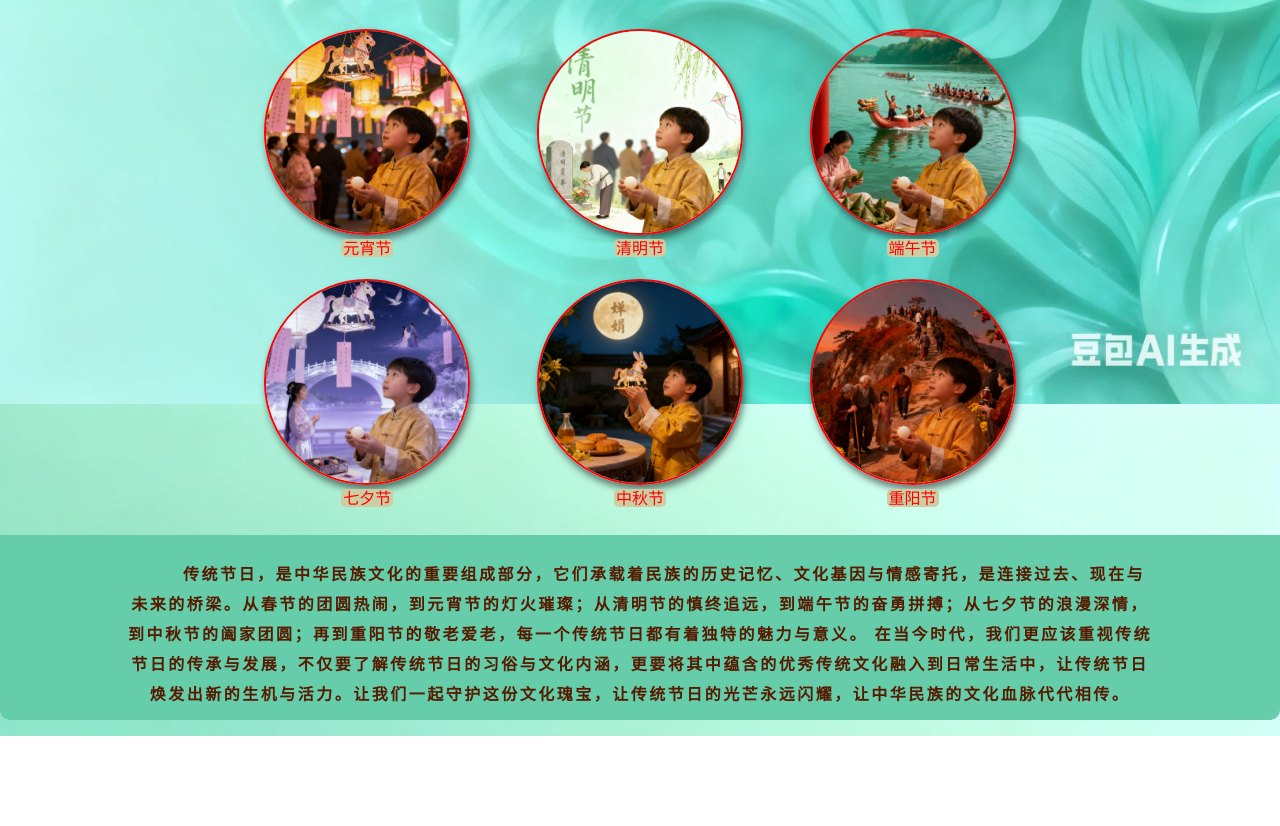
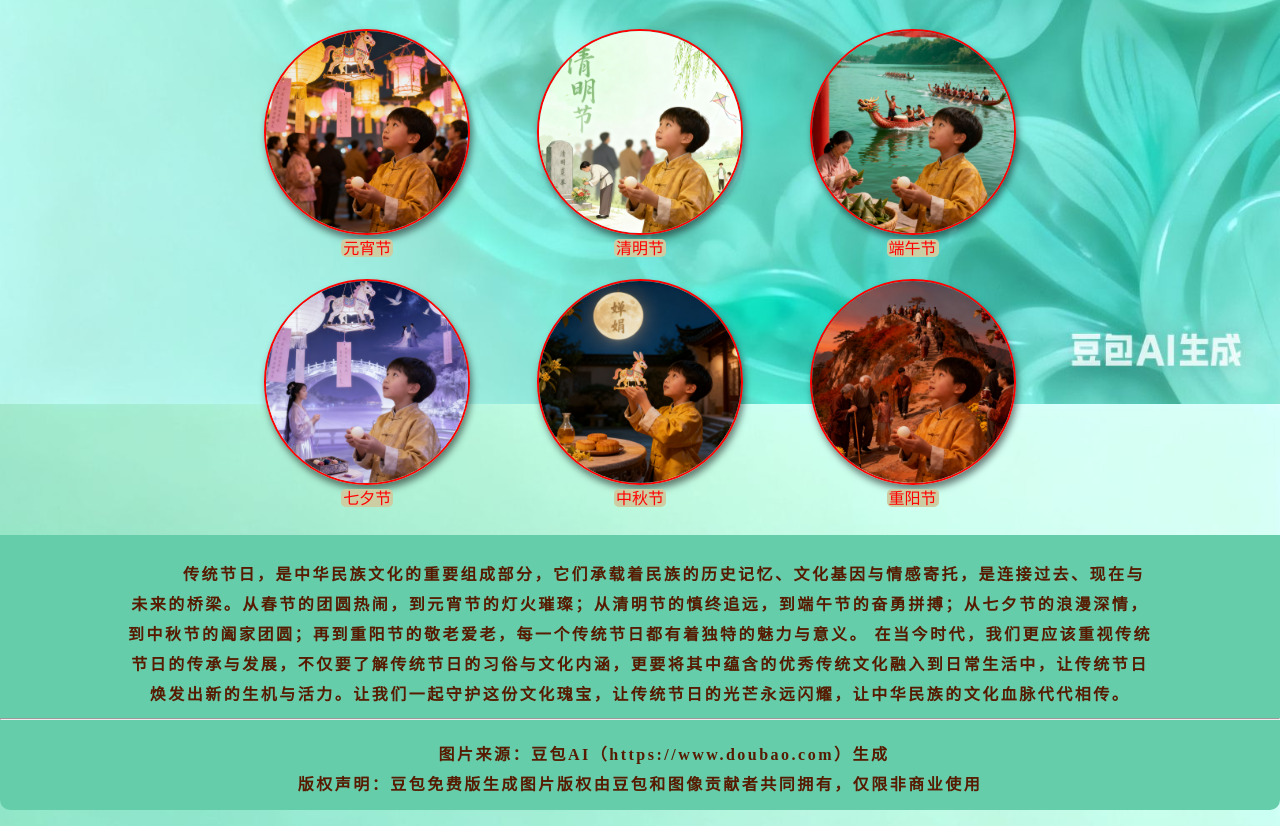
Before and after one commit to lihengmx/web, a plain HTML site: page other_pages/j1.html in a window 1280 px wide. Shown: the part 1871-2697 px from the top of the page. Before the commit the page ends 2607 px from the top, so only its background shows below. Drawn offline with Linux system fonts and the light colour scheme.

Commit message:
Add files via upload

```diff
--- a/other_pages/j1.html
+++ b/other_pages/j1.html
@@ -74,6 +74,8 @@
 			<p>传统节日，是中华民族文化的重要组成部分，它们承载着民族的历史记忆、文化基因与情感寄托，是连接过去、现在与未来的桥梁。从春节的团圆热闹，到元宵节的灯火璀璨；从清明节的慎终追远，到端午节的奋勇拼搏；从七夕节的浪漫深情，到中秋节的阖家团圆；再到重阳节的敬老爱老，每一个传统节日都有着独特的魅力与意义。
 	在当今时代，我们更应该重视传统节日的传承与发展，不仅要了解传统节日的习俗与文化内涵，更要将其中蕴含的优秀传统文化融入到日常生活中，让传统节日焕发出新的生机与活力。让我们一起守护这份文化瑰宝，让传统节日的光芒永远闪耀，让中华民族的文化血脉代代相传。
 			</p>
+			<hr >
+			<p>图片来源：豆包AI（https://www.doubao.com）生成<br>版权声明：豆包免费版生成图片版权由豆包和图像贡献者共同拥有，仅限非商业使用 </p>
 		</dir>
     </footer>
 </body>
```
Also changed, not shown: index.html (+1 -0 lines), other_pages/j2.html (+2 -0 lines), other_pages/j3.html (+2 -0 lines), other_pages/j4.html (+2 -0 lines), other_pages/j5.html (+2 -0 lines), other_pages/j6.html (+2 -0 lines), other_pages/j7.html (+2 -0 lines), other_pages/page1.html (+2 -0 lines), other_pages/page2.html (+2 -0 lines), other_pages/page3.html (+2 -0 lines), other_pages/page4.html (+2 -1 lines).
